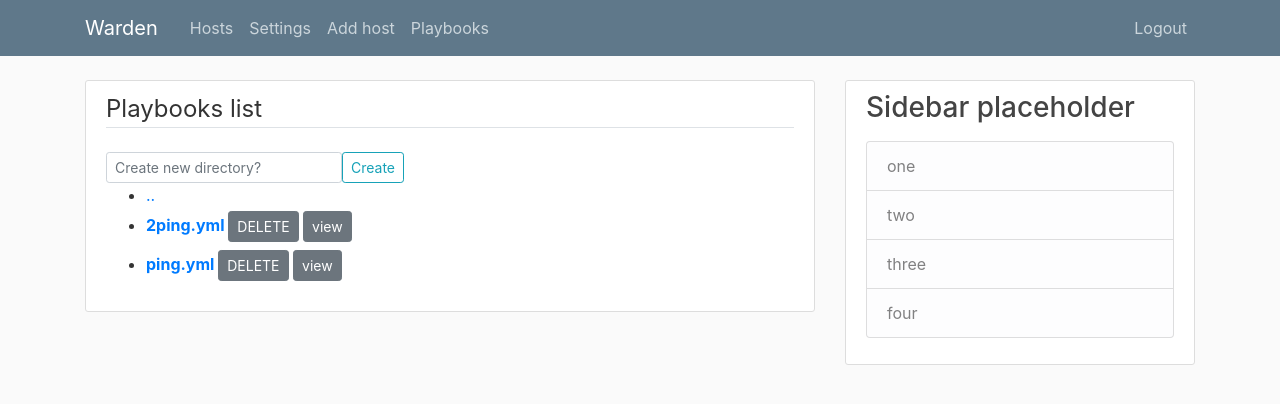
After one commit to wall1y/dip_lom, a Flask app: page /playbooks in a window 1280 px wide. The commit adds this page. Shown: the top 404 px of the page. Run offline with Flask 2, Linux system fonts and the light colour scheme; a user stored in the database is signed in; some libraries are stand-ins or nearby versions.

Commit message:
add capability to manage playbooks (create, view, delete)

```diff
--- a/app/forms.py
+++ b/app/forms.py
@@ -1,6 +1,6 @@
 from flask_wtf import FlaskForm
-from wtforms import StringField, PasswordField, SubmitField, BooleanField
-from wtforms.validators import DataRequired, Length, IPAddress, ValidationError, EqualTo, Email
+from wtforms import StringField, PasswordField, SubmitField, BooleanField, TextAreaField
+from wtforms.validators import DataRequired, Length, IPAddress, ValidationError, EqualTo, Email, Regexp
 from app.dbase import User, Hosts
 
 class HostAddForm(FlaskForm):
@@ -29,10 +29,18 @@
         if user:
             raise ValidationError('That email is taken. Please choose a different one.')
 
-
 class LoginForm(FlaskForm):
     email = StringField('Email',
                         validators=[DataRequired(), Email()])
     password = PasswordField('Password', validators=[DataRequired()])
     remember = BooleanField('Remember Me')
     submit = SubmitField('Login')
+
+class EditorForm(FlaskForm):
+    filename = StringField('Content', validators=[DataRequired(), Regexp(regex='^([a-zA-Z0-9\s\._-]+)$')])
+    content = TextAreaField('Content', validators=[DataRequired()])
+    submit = SubmitField('Save')
+
+class NewFolderForm(FlaskForm):
+    dirname = StringField('Content', validators=[DataRequired(), Regexp(regex='^([a-zA-Z0-9\s\._-]+)$')], render_kw={"placeholder": "Create new directory?"})
+    submit = SubmitField('Create')
--- a/app/routes.py
+++ b/app/routes.py
@@ -1,10 +1,13 @@
+from hashlib import new
 from flask import render_template, url_for, flash, redirect, request, abort
 from app import app, db, bcrypt
-from app.forms import HostAddForm, UserAddForm, LoginForm
+from app.forms import EditorForm, HostAddForm, UserAddForm, LoginForm, NewFolderForm
 from app.dbase import *
 from flask_login import login_user, current_user, logout_user, login_required
 from app.worker import get_facts, run_playbook
-import json
+import os, subprocess, shutil
+
+allow_root_path=f"{os.getcwd()}/playbooks"
 
 
 @app.route("/")
@@ -117,6 +120,86 @@
 def run_task(host_id):
     host = Hosts.query.filter_by(id=host_id).first()
     task=run_playbook(host.ip_address, "ping.yml")
-    print(task)
-    return task
-    #return render_template('host_facts.html', title='Host facts' , host=host, facts=facts)
+
+
+    return render_template('task_info.html', title='Task run info' , host=host, task=task['stat'])
+
+@app.route("/playbooks")
+@login_required
+def playbooks():
+    form=NewFolderForm()
+    target_path=request.args.get('path')
+
+    if not target_path or allow_root_path not in target_path:
+        current_working_directory=allow_root_path
+    else:
+        current_working_directory=request.args.get('path')
+        print(current_working_directory)
+    file_list=subprocess.check_output(f'ls {current_working_directory}', shell=True).decode('utf-8').split('\n')
+    return render_template('playbooks.html', legend='Playbooks list', allow_root_path=allow_root_path, current_working_directory=current_working_directory,file_list=file_list, form=form)
+
+@app.route('/playbooks/cd')
+@login_required
+def cd():
+    os.chdir(request.args.get('path'))
+    print(request.args.get('path'))
+    return redirect(url_for('playbooks', path=request.args.get('path')))
+
+
+@app.route('/playbooks/new_dir', methods=['GET', 'POST'])
+@login_required
+def new_dir():
+    file_dir=request.args.get('path')
+    form = NewFolderForm()
+    print(file_dir)
+    print(form.dirname.data)
+    if form.validate_on_submit():
+        new_dirname=file_dir+form.dirname.data
+        print(new_dirname)
+        os.mkdir(new_dirname)
+    return redirect(url_for('playbooks'))
+
+@app.route('/playbooks/rm')
+@login_required
+def rm():
+    shutil.rmtree(request.args.get('path'))
+    return redirect('/playbooks')
+
+@app.route('/playbooks/view')
+@login_required
+def view():
+    filename=request.args.get('filename')
+    filedir=request.args.get('path')
+    filepath=filedir+filename
+    with open(filepath, 'r') as f:
+        file_content=f.read()
+    return render_template('playbook_view.html', title='Editor', playbook=file_content, filename=filename, filedir=filedir)
+
+@app.route('/playbooks/edit', methods=['GET', 'POST'])
+@login_required
+def playbook_edit():
+    filename=request.args.get('filename')
+    file_dir=request.args.get('file')
+    full_path_to_file=request.args.get('file')+filename
+
+    with open(full_path_to_file, 'r+') as f:
+        file_content=f.read()
+    form = EditorForm()
+    if form.validate_on_submit():
+        if file_content != form.content.data or filename != form.filename.data:
+            if filename != form.filename.data and file_content == form.content.data:
+                new_name=file_dir+form.filename.data
+                os.rename(full_path_to_file,new_name)
+            if file_content != form.content.data and filename == form.filename.data:
+                with open(full_path_to_file, 'w') as f:
+                    f.write(form.content.data)
+            if file_content != form.content.data and filename != form.filename.data:
+                new_name=file_dir+form.filename.data
+                os.rename(full_path_to_file,new_name)
+                with open(new_name, 'w') as f:
+                    f.write(form.content.data)
+        return redirect(url_for('playbooks'))
+    elif request.method == 'GET':
+        form.filename.data = filename
+        form.content.data = file_content
+    return render_template('editor.html', title='Editor', form=form, file_dir=file_dir, legend='Editor')
--- a/app/static/main.css
+++ b/app/static/main.css
@@ -77,3 +77,9 @@
   .account-heading {
     font-size: 2.5rem;
   }
+  #editor {
+    top: 0;
+    right: 0;
+    bottom: 0;
+    left: 0;
+  }
--- a/app/templates/host_info.html
+++ b/app/templates/host_info.html
@@ -33,6 +33,6 @@
             </div>
           </div>
         </div>
-      </div>
+    </div>
 {% endif %}
 {% endblock content %}
--- a/app/templates/layout.html
+++ b/app/templates/layout.html
@@ -30,6 +30,7 @@
               <a class="nav-item nav-link" href="/">Hosts</a>
               <a class="nav-item nav-link" href="{{ url_for('settings') }}">Settings</a>
               <a class="nav-item nav-link" href="{{ url_for('hostadd') }}">Add host</a>
+              <a class="nav-item nav-link" href="{{ url_for('playbooks') }}">Playbooks</a>
               {% endif %}
             </div>
             <!-- Navbar Right Side -->
--- /dev/null
+++ b/app/templates/playbooks.html
@@ -0,0 +1,58 @@
+{% extends "layout.html" %}
+{% block content %}
+{% if current_user.is_authenticated %}
+<div class="content-section">
+  <legend class="border-bottom mb-4">{{ legend }}</legend>
+
+    <form class="form-inline" action="{{ url_for('new_dir', path = current_working_directory + '/') }}" method="POST">
+        {{ form.hidden_tag() }}
+
+        <fieldset class="form-group">
+          <div class="form-group">
+              {% if form.dirname.errors %}
+                  {{ form.dirname(class="form-control form-control-sm is-invalid") }}
+                  <div class="invalid-feedback">
+                      {% for error in form.dirname.errors %}
+                          <span>{{ error }}</span>
+                      {% endfor %}
+                  </div>
+              {% else %}
+                  {{ form.dirname(class="form-control form-control-sm") }}
+              {% endif %}
+          </div>
+        </fieldset>
+        <div class="form-group">
+          {{ form.submit(class="btn btn-sm btn-outline-info") }}
+        </div>
+    </form>
+    <ul>
+        {% if current_working_directory == allow_root_path %}
+            <li><a href="{{ url_for('cd', path = allow_root_path) }}">..</a></li>
+        {% else %}
+            <li><a href="{{ url_for('cd', path = '..') }}">..</a></li>
+        {% endif %}
+        {% for item in file_list[0: -1] %}
+          {% if '.' not in item%}
+            <li>
+              <strong>
+                <a href="{{ url_for('cd', path = current_working_directory + '/' + item) }}">{{item}}</a>
+              </strong>
+              <a class="btn btn-secondary btn-sm mt-1 mb-1" href="{{ url_for('rm', path = current_working_directory + '/', filename=item) }}">DELETE</a>
+              <a class="btn btn-secondary btn-sm mt-1 mb-1" href="{{ url_for('view', path = current_working_directory + '/', filename=item) }}">view</a>
+            </li>
+          {% elif '.txt' in item or '.py' in item or '.json' in item or '.yml' in item %}
+            <li>
+              <strong>
+                <a href="{{ url_for('playbook_edit', file = current_working_directory + '/', filename=item) }}">{{item}}</a>
+              </strong>
+              <a class="btn btn-secondary btn-sm mt-1 mb-1" href="{{ url_for('rm', path = current_working_directory + '/', filename=item) }}">DELETE</a>
+              <a class="btn btn-secondary btn-sm mt-1 mb-1" href="{{ url_for('view', path = current_working_directory + '/', filename=item) }}">view</a>
+            </li>
+          {% else %}
+            <li>{{item}}</li>
+          {% endif %}
+        {% endfor %}
+      </ul>
+    </div>
+{% endif %}
+{% endblock content %}
--- a/app/worker.py
+++ b/app/worker.py
@@ -2,39 +2,44 @@
 from ipaddress import ip_address
 from sys import stdout
 import ansible_runner, json
-import os, json, shutil
+import os, json, shutil, re
 
 workdir='/home/ilya/diplom/git_repos/dip_lom-1/playbooks'
+
+def dir_cleanup(dirs):
+    for dir in dirs:
+        if os.path.exists(f'{workdir}/{dir}'):
+            shutil.rmtree(f'{workdir}/{dir}')
 
 def get_facts(host_ip):
 
     #ip=Hosts.query(ip_address).filter_by(id=host_id)
     facts = ansible_runner.run(
         module='setup',
-        inventory=f'{host_ip}  ansible_user=batman',
+        inventory=f'{host_ip}',
+        extravars={'ansible_user':'batman'},
         host_pattern=host_ip,
     )
     fact_output=facts.get_fact_cache(host=host_ip)
-    if os.path.exists(f'{workdir}/artifacts'):
-        shutil.rmtree(f'{workdir}/artifacts')
-    if os.path.exists(f'{workdir}/inventory'):
-        shutil.rmtree(f'{workdir}/inventory')
+    dir_cleanup(['artifacts','inventory'])
     return fact_output
 
 def run_playbook(host_ip, task_name):
     r = ansible_runner.run(
         private_data_dir=workdir,
         playbook=task_name,
-        inventory=f'{host_ip}  ansible_user=batman',
+        inventory=f'{host_ip}',
         host_pattern=host_ip,
-        json_mode=True,
+        extravars={'ansible_user':'batman'},
         rotate_artifacts=1,
         )
-    task_output=''
+    task_stdout=''
     for each_host_event in r.events:
-        task_output+=each_host_event['stdout']+'\n'
-    if os.path.exists(f'{workdir}/artifacts'):
-        shutil.rmtree(f'{workdir}/artifacts')
-    if os.path.exists(f'{workdir}/inventory'):
-        shutil.rmtree(f'{workdir}/inventory')
+        task_stdout+=each_host_event['stdout']+"\n"
+    task_stdout = re.sub(r"\[\d;\d{1,2}m", "", task_stdout)
+    task_stdout = re.sub(r"\[0m", "", task_stdout)
+    task_output=dict()
+    task_output['stat']=r.stats
+    task_output['stdout']=task_stdout
+    dir_cleanup(['artifacts','inventory','env'])
     return task_output
--- /dev/null
+++ b/playbooks/2ping.yml
@@ -0,0 +1,2 @@
+---
+#something
```
Also changed, not shown: app/templates/editor.html (added, +41 -0 lines), app/templates/editor_ace(not_work_properly).html (added, +41 -0 lines), app/templates/playbook_view.html (added, +15 -0 lines), app/templates/task_info.html (added, +22 -0 lines), playbooks/ping.yml (+1 -6 lines).
